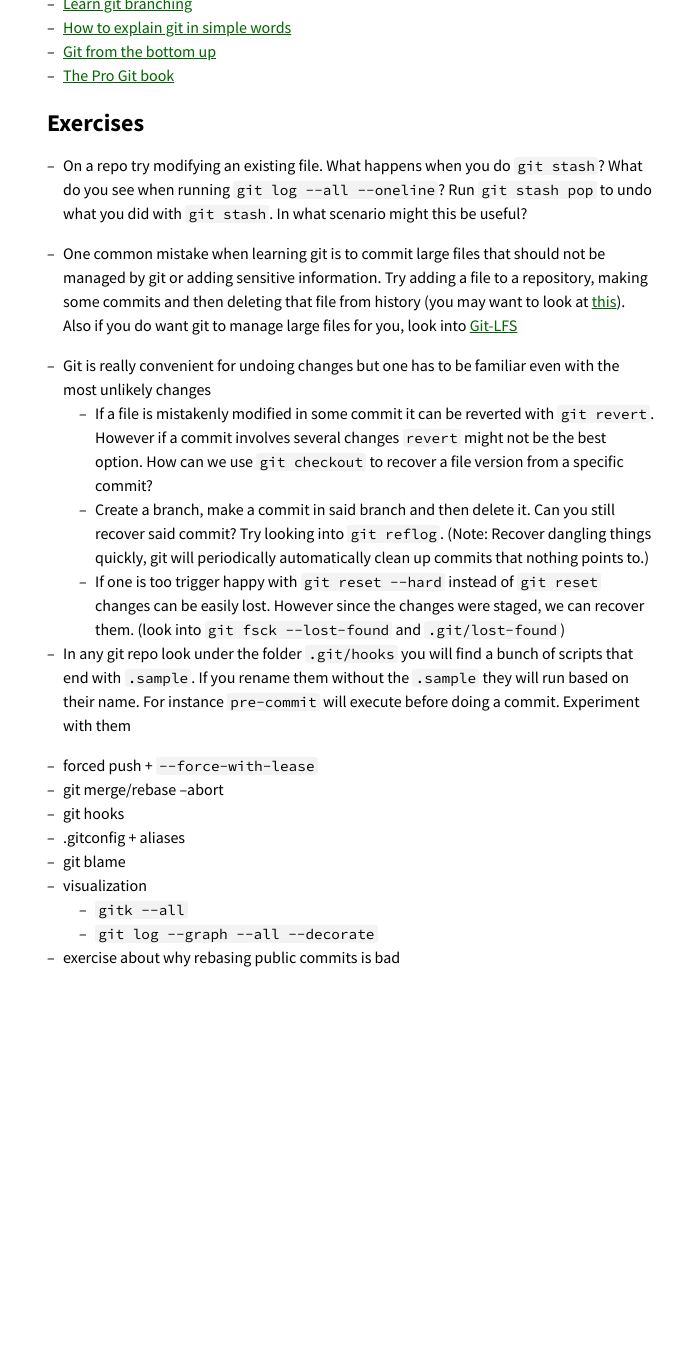
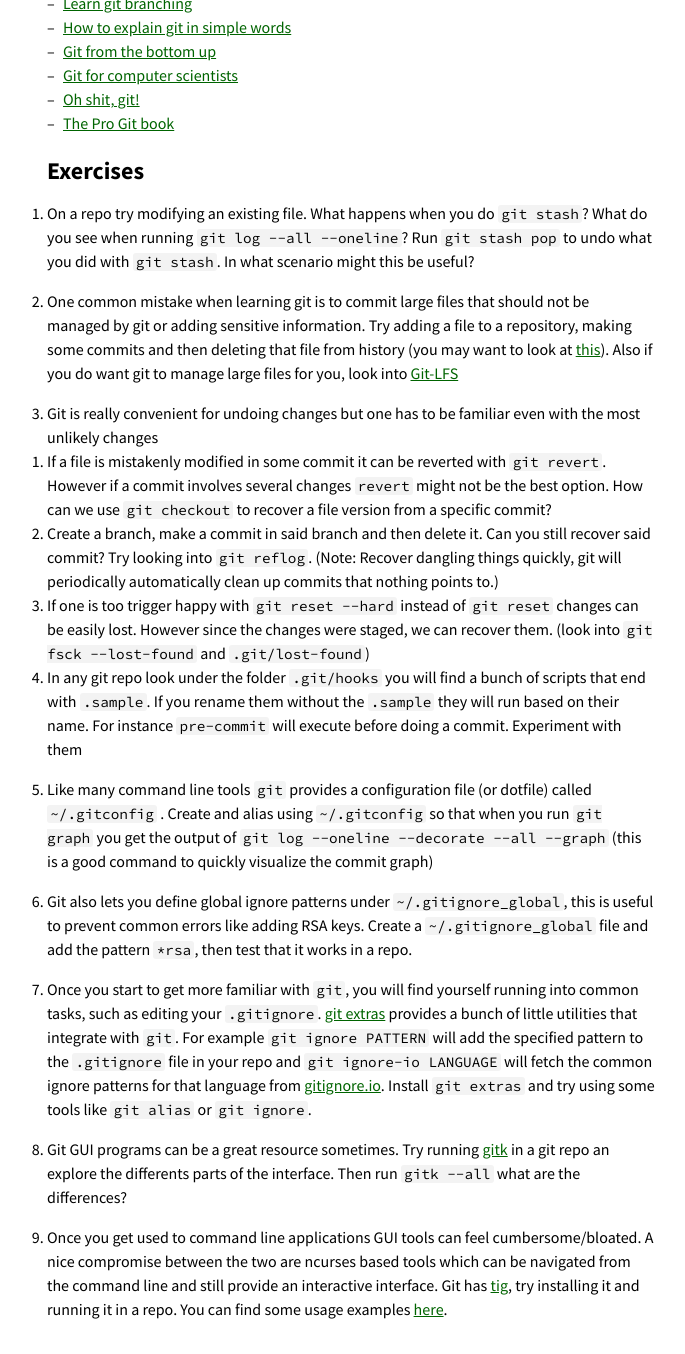
Before and after one commit to missing-semester-cn/missing-semester-cn.github.io, a Jekyll site: the page built from version-control.md, in a window 1280 px wide and 1400 px high, scrolled down 6845 px, cut to the strip 46-1400 px from the top of the window. Shown: the whole strip, without its empty margins (289-974 px from the left). Built offline with Jekyll 4.4.1, drawn with Linux system fonts in a browser that asks for light colours; before the commit the page ends 7893 px from its top, so only the background shows below that.

Commit message:
Add more git exercises

```diff
--- a/version-control.md
+++ b/version-control.md
@@ -322,27 +322,39 @@ if your push is rejected, what do you do?
  - [Learn git branching](https://learngitbranching.js.org/)
  - [How to explain git in simple words](https://smusamashah.github.io/blog/2017/10/14/explain-git-in-simple-words)
  - [Git from the bottom up](https://jwiegley.github.io/git-from-the-bottom-up/)
+ - [Git for computer scientists](http://eagain.net/articles/git-for-computer-scientists/)
+ - [Oh shit, git!](https://ohshitgit.com/)
  - [The Pro Git book](https://git-scm.com/book/en/v2)
 
 # Exercises
 
- - On a repo try modifying an existing file. What happens when you do `git stash`? What do you see when running `git log --all --oneline`? Run `git stash pop` to undo what you did with `git stash`. In what scenario might this be useful?
+1. On a repo try modifying an existing file. What happens when you do `git stash`? What do you see when running `git log --all --oneline`? Run `git stash pop` to undo what you did with `git stash`. In what scenario might this be useful?
 
- - One common mistake when learning git is to commit large files that should not be managed by git or adding sensitive information. Try adding a file to a repository, making some commits and then deleting that file from history (you may want to look at [this](https://help.github.com/articles/removing-sensitive-data-from-a-repository/)). Also if you do want git to manage large  files for you, look into [Git-LFS](https://git-lfs.github.com/)
+1. One common mistake when learning git is to commit large files that should not be managed by git or adding sensitive information. Try adding a file to a repository, making some commits and then deleting that file from history (you may want to look at [this](https://help.github.com/articles/removing-sensitive-data-from-a-repository/)). Also if you do want git to manage large  files for you, look into [Git-LFS](https://git-lfs.github.com/)
 
- - Git is really convenient for undoing changes but one has to be familiar even with the most unlikely changes
-    - If a file is mistakenly modified in some commit it can be reverted with `git revert`. However if a commit involves several changes `revert` might not be the best option. How can we use `git checkout` to recover a file version from a specific commit?
-    - Create a branch, make a commit in said branch and then delete it. Can you still recover said commit? Try looking into `git reflog`. (Note: Recover dangling things quickly, git will periodically automatically clean up commits that nothing points to.)
-    - If one is too trigger happy with `git reset --hard` instead of `git reset` changes can be easily lost. However since the changes were staged, we can recover them. (look into `git fsck --lost-found` and `.git/lost-found`)
+1. Git is really convenient for undoing changes but one has to be familiar even with the most unlikely changes
+   1. If a file is mistakenly modified in some commit it can be reverted with `git revert`. However if a commit involves several changes `revert` might not be the best option. How can we use `git checkout` to recover a file version from a specific commit?
+   1. Create a branch, make a commit in said branch and then delete it. Can you still recover said commit? Try looking into `git reflog`. (Note: Recover dangling things quickly, git will periodically automatically clean up commits that nothing points to.)
+   1. If one is too trigger happy with `git reset --hard` instead of `git reset` changes can be easily lost. However since the changes were staged, we can recover them. (look into `git fsck --lost-found` and `.git/lost-found`)
 
- - In any git repo look under the folder `.git/hooks` you will find a bunch of scripts that end with `.sample`. If you rename them without the `.sample` they will run based on their name. For instance `pre-commit` will execute before doing a commit. Experiment with them
+1. In any git repo look under the folder `.git/hooks` you will find a bunch of scripts that end with `.sample`. If you rename them without the `.sample` they will run based on their name. For instance `pre-commit` will execute before doing a commit. Experiment with them
+
+1. Like many command line tools `git` provides a configuration file (or dotfile) called `~/.gitconfig` . Create and alias using `~/.gitconfig` so that when you run `git graph` you get the output of `git log --oneline --decorate --all --graph` (this is a good command to quickly visualize the commit graph)
+
+1. Git also lets you define global ignore patterns under `~/.gitignore_global`, this is useful to prevent common errors like adding RSA keys. Create a `~/.gitignore_global` file and add the pattern `*rsa`, then test that it works in a repo.
+
+1. Once you start to get more familiar with `git`, you will find yourself running into common tasks, such as editing your `.gitignore`. [git extras](https://github.com/tj/git-extras/blob/master/Commands.md) provides a bunch of little utilities that integrate with `git`. For example `git ignore PATTERN` will add the specified pattern to the `.gitignore` file in your repo and `git ignore-io LANGUAGE` will fetch the common ignore patterns for that language from [gitignore.io](https://www.gitignore.io). Install `git extras` and try using some tools like `git alias` or `git ignore`.
+
+1. Git GUI programs can be a great resource sometimes. Try running [gitk](https://git-scm.com/docs/gitk) in a git repo an explore the differents parts of the interface. Then run `gitk --all` what are the differences?
+
+1. Once you get used to command line applications GUI tools can feel cumbersome/bloated. A nice compromise between the two are ncurses based tools which can be navigated from the command line and still provide an interactive interface. Git has [tig](https://github.com/jonas/tig), try installing it and running it in a repo. You can find some usage examples [here](https://www.atlassian.com/blog/git/git-tig).
+
+
+{% comment %}
 
  - forced push + `--force-with-lease`
  - git merge/rebase --abort
- - git hooks
- - .gitconfig + aliases
  - git blame
- - visualization
-   - `gitk --all`
-   - `git log --graph --all --decorate`
  - exercise about why rebasing public commits is bad
+
+{% endcomment %}
```
Also changed, not shown: under-construction.md (deleted, +0 -189 lines).
